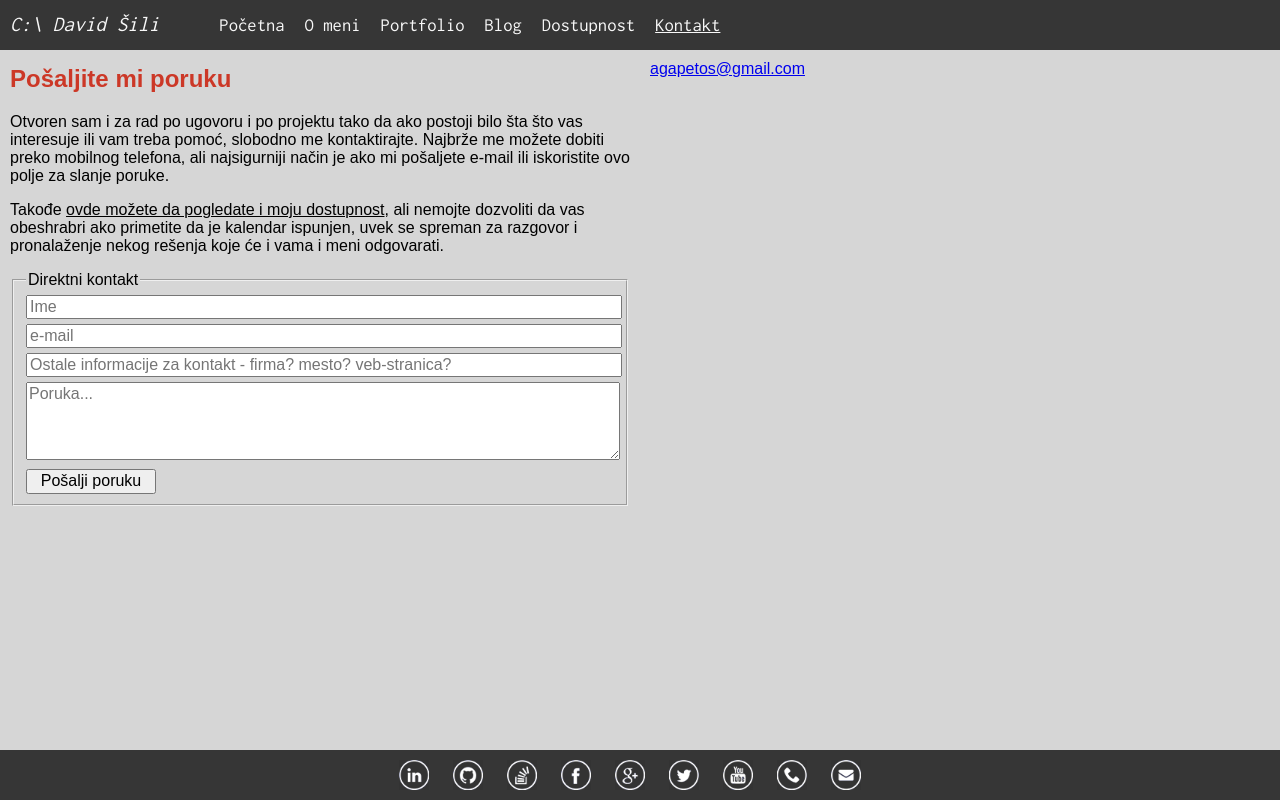
After one commit to DavidSili/MySITE, a PHP site: page /MySITE/views/contact.php in a window 1280 px wide. The commit adds this page. Run offline with PHP 8.4, Linux system fonts and the light colour scheme.

Commit message:
index gotov, dostupnost gotova, rad na contact

```diff
--- a/config.php
+++ b/config.php
@@ -1,2 +1,3 @@
 <?php
+$base = '<base href="http://localhost/MySITE/" />';
 date_default_timezone_set('Europe/Belgrade');
--- a/css/style.css
+++ b/css/style.css
@@ -5,17 +5,32 @@
 
 body {
     margin: 0;
-    background: #f8f8f8;
+    background: #d6d6d6;
 }
+h1 {
+    color: #cc3827;
+}
+h1 a {
+    text-decoration: none;
+    color: #cc3827;
+}
+footer {
+    position:absolute;
+    bottom:0;
+    height:50px;
+}
+
+                /* CSS za toolbar */
+
 nav {
+    position:absolute;
+    top:0;
     height: 50px;
     width: 100%;
     padding: 0;
     background-color: #363636;
     overflow: hidden;
 }
-
-                /* CSS za toolbar */
 #title {
     color: #f8f8f8;
     text-decoration: none;
@@ -46,23 +61,45 @@ nav > a:hover, .a_selected {
 nav > a:active {
     text-decoration: underline;
 }
+
+                /* CSS za footer */
+
+footer {
+    position:absolute;
+    bottom:0;
+    width:100%;
+    height: 50px;
+    padding: 0;
+    background-color: #363636;
+}
 #social_btns {
-    float: right;
+    text-align: center;
     display: block;
     height: 40px;
-    margin: 10px 10px 0 0;
+    margin-top:10px;
 }
 #social_btns a {
     text-decoration: none;
+    margin: 0px 20px 0 0;
 }
 #social_btns img {
     height: 30px;
 }
+
                 /* CSS za index */
+
+#index_wrapbig {
+    position:absolute;
+    top:50px;
+    bottom:50px;
+    left:0;
+    right:0;
+    background-color: #f8f8f8;
+    overflow-y:auto;
+}
 #index_wrap h1 {
     padding:0;
     margin: 40px 0 0 0;
-    color: #cc3827;
 }
 #index_wrap, #index_showcase {
     color: #000;
@@ -75,11 +112,13 @@ nav > a:active {
 #index_showcase {
     width:60%;
 }
-#index_innersections {
+.index_innersections {
     margin:10px;
+    overflow: hidden;
 }
 #index_zanimanje {
-    font-size:28pt;
+    font-size: 28pt;
+    font-size: 5vw;
     font-family: inconsolata;
     font-style: italic;
     font-weight: bold;
@@ -90,11 +129,91 @@ nav > a:active {
     font-size: 12pt;
     margin-bottom: 25px;
 }
-#dugme {
-    background-color: #cc3827;
-    color: #f8f8f8;
-    padding:10px;
-    font-size:14pt;
-    font-weight:bold;
-    width:58px;
+#index_showcase h1 {
+    padding: 0 0 5px 0;
+    margin: 0 0 5px 0;
+    text-align: center;
+    border-bottom: 2px solid #CC3827;
 }
+#carousel {
+    float:right;
+}
+
+                /* CSS za About */
+
+#about_wrapbig, #avail_wrapbig {
+    overflow: hidden;
+    background-color: #f8f8f8;
+    padding-bottom: 5px;
+}
+#about_wrap {
+
+}
+
+                /* CSS za Availability */
+
+#avail_wrapbig {
+    position:absolute;
+    top:50px;
+    bottom:50px;
+    left:0;
+    right:0;
+    overflow-y: auto;
+    min-height: 410px;
+    font-family:Arial;
+}
+#avail_text {
+    min-height:410px;
+    min-width:135px;
+    padding:5px;
+    float:left;
+    margin-right:610px;
+}
+#avail_form input, #avail_form textarea, #contact_form input, #contact_form textarea {
+    width:100%;
+    font-size:12pt;
+    font-family: Arial;
+    margin-bottom:5px;
+}
+#avail_form > #avail_send, #contact_form > #contact_send {
+    width:130px;
+    height:25px;
+    margin-bottom:0;
+}
+#avail_calendar {
+    position:absolute;
+    top:5px;
+    right:5px;
+}
+                /* CSS za contact */
+
+.displaynone {
+    display:none;
+}
+#contact_wrapbig {
+    position:absolute;
+    top:50px;
+    bottom:50px;
+    left:0;
+    right:0;
+    overflow-y: auto;
+    font-family:Arial;
+}
+#contact_text {
+    width:50%;
+    float:left;
+}
+#contact_info {
+    width:50%;
+    float:left;
+}
+.contact_innersections {
+    margin:10px;
+    overflow: hidden;
+}
+#contact_text a {
+    color:#000;
+}
+#contact_text h1 {
+    margin-top:5px;
+}
--- /dev/null
+++ b/js/carouselsettings2.js
@@ -0,0 +1,17 @@
+var slides = [
+    {src: 'images/carousel1.jpg'},
+    {src: 'images/carousel2.jpg'},
+    {src: 'images/carousel3.jpg'},
+    {src: 'images/carousel4.jpg'},
+    {src: 'images/carousel5.jpg'},
+    {src: 'images/carousel6.jpg'},
+];
+$('.carousel-demo').jR3DCarousel({
+    width : 1366,
+    height: 768,
+    slides: slides,
+    animation: "scroll3D",
+    animationCurve: 'ease-in-out',
+    animationDuration: 700,
+    animationInterval: 4000,
+});
--- a/languages/sr.php
+++ b/languages/sr.php
@@ -17,6 +17,21 @@ function lang($phrase){
         'INDEX5' => 'Bavim se izradom internet aplikacija koje se mogu koristiti na kompjuterima, tabletima i pametnim telefonima. Posebno volim da pravim mini-ERP rešenja i CRM programe.',
         'INDEX6' => 'Kontakt',
         'INDEX7' => 'U svakom trenutku možete da me kontaktirate putem e-mail-a, a preko mobilnog telefona radnim danima od 7:30 do 19:00 na +381 63 540 484 i biće mi drago da porazgovaramo o vašem projektu.',
+        'SAMPLE_PROJECTS' => 'Neki od projekata:',
+        'CALENDAR_TITLE' => 'Kalendar dostupnosti',
+        'USUAL_AVAIL' => 'Uobičajena dostupnost',
+        'AVAIL_TEXT' => 'Uglavnom sam dostupan svakog dana osim subote, ukoliko drugačije nije naznačeno u kalendaru. Najlakše ćete me dobiti preko mobilnog telefona do 20h na brojeve: 063/540-484 i 060/8080-612 a sa zadovoljstvom ću odvojiti vreme da se dogovorimo oko željenog projekta.</p><p>Čak i ako mi je raspored pun, slobodno mi ostavite poruku u vezi projekta za koji ste zainteresovani kako bi pokušali da nađemo neko rešenje koje bi odgovaralo i vama i meni.',
+        'AVAIL_PLACEHOLDER' => 'Kontakt u vezi dostupnosti',
+        'AVAIL_NAME' => 'Ime',
+        'AVAIL_EMAIL' => 'e-mail',
+        'AVAIL_OTHER' => 'Ostale informacije za kontakt - firma? mesto? veb-stranica?',
+        'AVAIL_WHEN' => 'Za kada vam je potrebna pomoć',
+        'AVAIL_MESSAGE' => 'Poruka...',
+        'AVAIL_SEND' => 'Pošalji poruku',
+        'CONTACT_ME' => 'Kontaktirajte me',
+        'CONTACT_SENDMESSAGE' => 'Pošaljite mi poruku',
+        'CONTACT_TEXT' => 'Otvoren sam i za rad po ugovoru i po projektu tako da ako postoji bilo šta što vas interesuje ili vam treba pomoć, slobodno me kontaktirajte. Najbrže me možete dobiti preko mobilnog telefona, ali najsigurniji način je ako mi pošaljete e-mail ili iskoristite ovo polje za slanje poruke.</p><p>Takođe <a href="views/availability.php">ovde možete da pogledate i moju dostupnost</a>, ali nemojte dozvoliti da vas obeshrabri ako primetite da je kalendar ispunjen, uvek se spreman za razgovor i pronalaženje nekog rešenja koje će i vama i meni odgovarati.',
+        'CONTACT_PLACEHOLDER' => 'Direktni kontakt',
     );
     return $lang[$phrase];
 }
--- /dev/null
+++ b/views/contact.php
@@ -0,0 +1,58 @@
+<?php
+if (isset($_GET['lang'])) $language=$_GET['lang'];
+else {
+    $language = substr($_SERVER['HTTP_ACCEPT_LANGUAGE'], 0, 2);
+    if ($language != 'sr') $language='sr';
+    /**
+     * Kako budem dodavao prevode tako ću i ovde da dodam jezike. Kasnije će default biti 'en'
+     */
+}
+include('../config.php');
+include('../languages/'.$language.'.php');
+$sitepos="contact";
+?>
+
+<!doctype html>
+<html lang="sr">
+<head>
+    <meta charset="utf-8">
+    <?php echo $base; ?>
+    <title><?php echo lang('TITLE');?></title>
+    <link rel="icon"
+          type="image/png"
+          href="images/favicon.gif">
+    <meta name="description" content="<?php echo lang('DESCRIPTION');?>">
+    <meta name="author" content="<?php echo lang('AUTHOR');?>">
+    <link rel="stylesheet" href="css/style.css">
+    <script src="js/jquery-3.0.0.min.js"></script>
+    <script src="js/jR3DCarousel.js"></script>
+</head>
+<body id="body_avail">
+<nav><?php include('../views/toolbar.php');?></nav>
+
+<div id="contact_wrapbig">
+    <section id="contact_text">
+        <div class="contact_innersections">
+            <h1><?php echo lang('CONTACT_SENDMESSAGE')?></h1>
+            <p><?php echo lang('CONTACT_TEXT')?></p>
+            <fieldset id="contact_form">
+                <legend><?php echo lang('CONTACT_PLACEHOLDER') ?></legend>
+                <input type="text" id="contact_name" placeholder="<?php echo lang('AVAIL_NAME'); ?>" title="<?php echo lang('AVAIL_NAME'); ?>"/><br>
+                <input type="text" id="contact_email" placeholder="<?php echo lang('AVAIL_EMAIL'); ?>" title="<?php echo lang('AVAIL_EMAIL'); ?>"/><br>
+                <input type="text" id="contact_other" placeholder="<?php echo lang('AVAIL_OTHER'); ?>" title="<?php echo lang('AVAIL_OTHER'); ?>"/><br>
+                <textarea id="contact_message" placeholder="<?php echo lang('AVAIL_MESSAGE'); ?>" title="<?php echo lang('AVAIL_MESSAGE'); ?>" rows="4"></textarea><br>
+                <input id="contact_send" type="button" value="<?php echo lang('AVAIL_SEND'); ?>" onclick="sendContact()" />
+            </fieldset>
+        </div>
+    </section>
+    <section id="contact_info">
+        <div class="contact_innersections">
+            <a href="mailto:agxapetoxs@gmxail.com" onmouseover="this.href=this.href.replace(/x/g,'');" >agapetos@<span class="displaynone">null</span>gmail.com</a>
+        </div>
+    </section>
+</div>
+
+<footer><?php include('../views/footer.php');?></footer>
+<script src="js/carouselsettings2.js"></script>
+</body>
+</html>
--- /dev/null
+++ b/views/footer.php
@@ -0,0 +1,29 @@
+<div id="social_btns">
+    <a href="https://rs.linkedin.com/in/david-šili-8407752b" target="_blank" title="linkedin">
+        <img src="images/ico_linkedin.gif" alt="linkedin" />
+    </a>
+    <a href="https://github.com/DavidSili" target="_blank" title="git hub">
+        <img src="images/ico_git.gif" alt="git hub" />
+    </a>
+    <a href="http://stackoverflow.com/users/988433/agapetos" target="_blank" title="stack overflow">
+        <img src="images/ico_stack.gif" alt="stack overflow" />
+    </a>
+    <a href="https://www.facebook.com/david.sili" target="_blank" title="facebook">
+        <img src="images/ico_face.gif" alt="facebook" />
+    </a>
+    <a href="https://plus.google.com/u/0/117493549919110084778" target="_blank" title="google plus">
+        <img src="images/ico_google.gif" alt="google plus" />
+    </a>
+    <a href="https://twitter.com/david_sili" target="_blank" title="twitter">
+        <img src="images/ico_twit.gif" alt="twitter" />
+    </a>
+    <a href="https://www.youtube.com/channel/UCvp2rL5lWOEcAqb5uSf-nOw" target="_blank" title="youtube">
+        <img src="images/ico_yt.gif" alt="youtube" />
+    </a>
+    <a href="viber://add?number=+38163540484" target="_blank" title="viber">
+        <img src="images/ico_viber.gif" alt="viber" />
+    </a>
+    <a href="mailto:agapetos@gmail.com" target="_blank" title="e-mail">
+        <img src="images/ico_mail.gif" alt="e-mail" />
+    </a>
+</div>
--- a/views/toolbar.php
+++ b/views/toolbar.php
@@ -7,32 +7,4 @@
 <a href="views/blog.php"<?php if($sitepos=='blog') echo ' class="a_selected"'; ?>><?php echo lang('BLOG');?></a>
 <a href="views/availability.php"<?php if($sitepos=='availability') echo ' class="a_selected"'; ?>><?php echo lang('AVAILABILITY');?></a>
 <a href="views/contact.php"<?php if($sitepos=='contact') echo ' class="a_selected"'; ?>><?php echo lang('CONTACT');?></a>
-<div id="social_btns">
-    <a href="https://rs.linkedin.com/in/david-šili-8407752b" target="_blank" title="linkedin">
-        <img src="images/ico_linkedin.gif" alt="linkedin" />
-    </a>
-    <a href="https://github.com/DavidSili" target="_blank" title="git hub">
-        <img src="images/ico_git.gif" alt="git hub" />
-    </a>
-    <a href="http://stackoverflow.com/users/988433/agapetos" target="_blank" title="stack overflow">
-        <img src="images/ico_stack.gif" alt="stack overflow" />
-    </a>
-    <a href="https://www.facebook.com/david.sili" target="_blank" title="facebook">
-        <img src="images/ico_face.gif" alt="facebook" />
-    </a>
-    <a href="https://plus.google.com/u/0/117493549919110084778" target="_blank" title="google plus">
-        <img src="images/ico_google.gif" alt="google plus" />
-    </a>
-    <a href="https://twitter.com/david_sili" target="_blank" title="twitter">
-        <img src="images/ico_twit.gif" alt="twitter" />
-    </a>
-    <a href="https://www.youtube.com/channel/UCvp2rL5lWOEcAqb5uSf-nOw" target="_blank" title="youtube">
-        <img src="images/ico_yt.gif" alt="youtube" />
-    </a>
-    <a href="viber://add?number=+38163540484" target="_blank" title="viber">
-        <img src="images/ico_viber.gif" alt="viber" />
-    </a>
-    <a href="mailto:agapetos@gmail.com" target="_blank" title="e-mail">
-        <img src="images/ico_mail.gif" alt="e-mail" />
-    </a>
 </div>
```
Also changed, not shown: index.php (+15 -28 lines), js/carouselsettings1.js (added, +17 -0 lines), views/about.php (added, +41 -0 lines), views/availability.php (added, +52 -0 lines), views/blog.php (added, +41 -0 lines), views/portfolio.php (added, +41 -0 lines), images/carousel1.jpg, images/carousel2.jpg, images/carousel3.jpg, images/carousel4.jpg, images/carousel5.jpg (added), images/carousel6.jpg (added).
